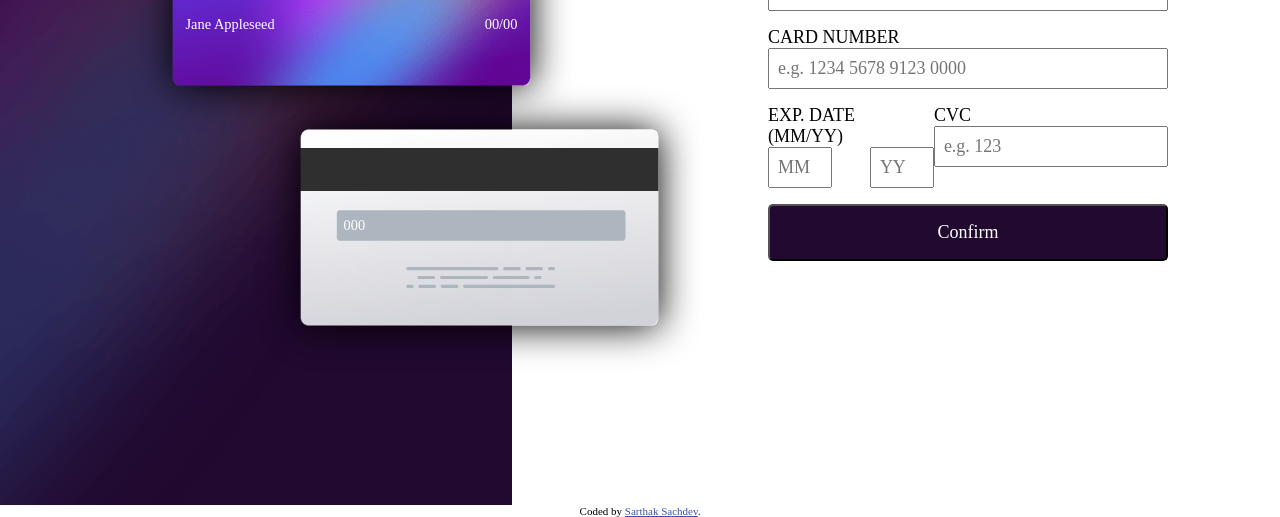
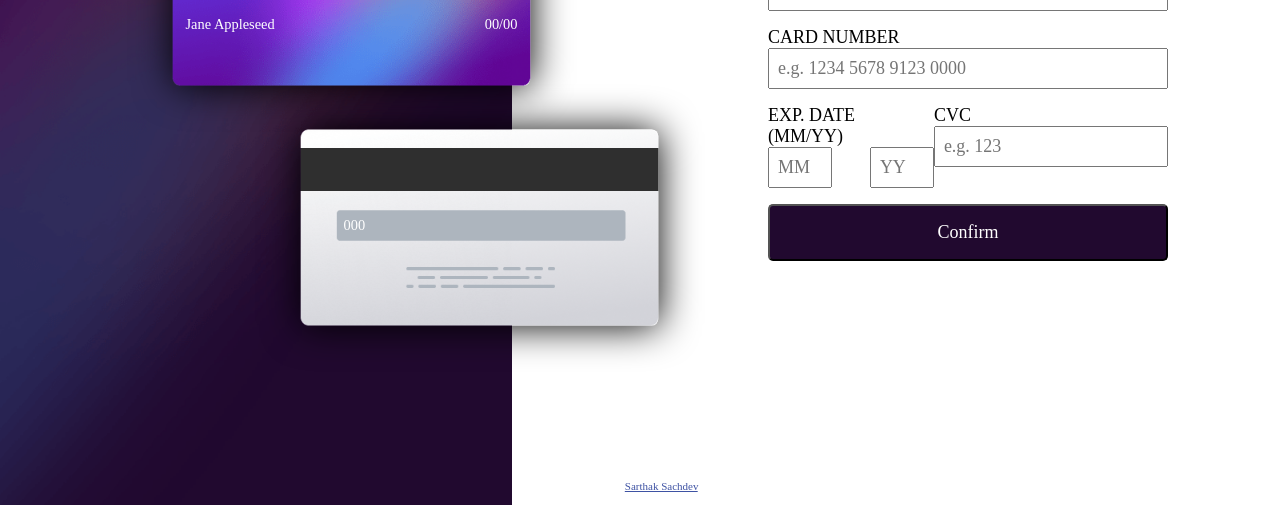
Before and after one commit to SartHak-0-Sach/interactive-card-form_frontend_project, a plain HTML site: page index.html in a window 1280 px wide. Shown: the part 295-812 px from the top of the page. Drawn offline with Linux system fonts and the light colour scheme; a web font is replaced by a local one.

Commit message:
Update style.css

```diff
--- a/style.css
+++ b/style.css
@@ -1,12 +1,3 @@
-.attribution {
-    font-size: 11px;
-    text-align: center;
-}
-
-.attribution a {
-    color: hsl(228, 45%, 44%);
-}
-
 * {
     box-sizing: border-box;
 }
@@ -168,6 +159,21 @@ main {
     color: var(--red);
 }
 
+/* Footer */
+.attribution {
+    position: absolute;
+    bottom: .8rem;
+    left: 50%;
+    transform: translateX(-50%);
+    font-size: 11px;
+    text-align: center;
+    color: white;
+}
+
+.attribution a {
+    color: hsl(228, 45%, 44%);
+}
+
 @media only screen and (max-width:1350px) {
     .card {
         transform: scale(0.8);
```
